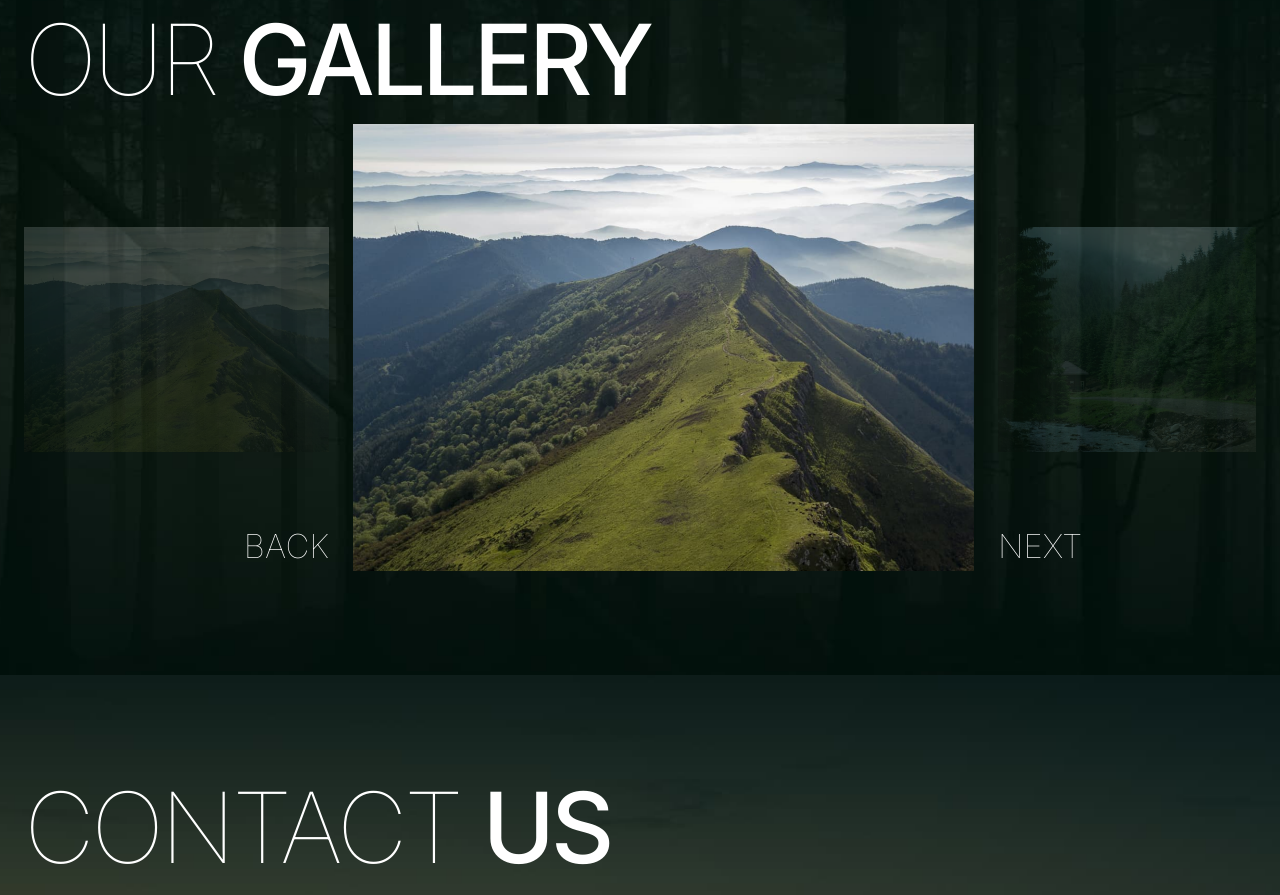
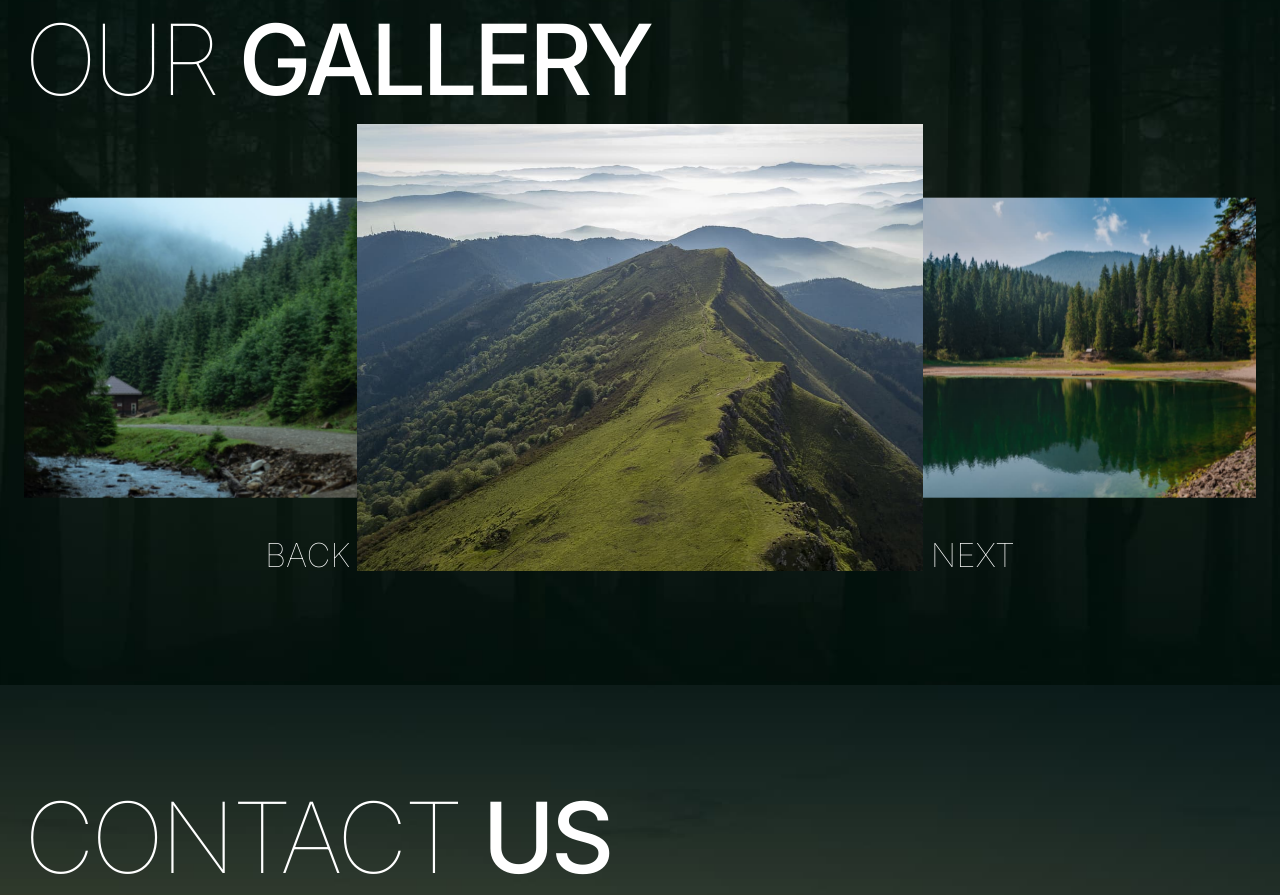
Before and after one commit to Olenteva74/next-carp-travel, a Next.js app: page / in a window 1280 px wide. Shown: the part 3260-4155 px from the top of the page. Built offline with nearby package versions, Linux system fonts and the light colour scheme.

Commit message:
update Slider

```diff
--- a/src/components/Gallery/Gallery.jsx
+++ b/src/components/Gallery/Gallery.jsx
@@ -13,7 +13,7 @@ export const Gallery = () => {
           <Title title={gallery.titleThin} titleAccent={gallery.titleMedium} />
         </div>
         <VerticalSwiper images={gallery.images} />
-        <Slider images={gallery.images} />
+        <Slider images={gallery.images} backButton={gallery.backButton} nextButton={gallery.nextButton} />
       </Container>
     </Section>
   );
--- a/src/components/Gallery/Slider.jsx
+++ b/src/components/Gallery/Slider.jsx
@@ -2,60 +2,70 @@
 import React, { useRef } from "react";
 import { Swiper, SwiperSlide } from "swiper/react";
 import "swiper/css";
-import "swiper/css/effect-fade";
-import "swiper/css/navigation";
-import { EffectFade, FreeMode, Navigation, A11y, Virtual } from "swiper/modules";
+import "swiper/css/effect-coverflow";
+import {
+  EffectCoverflow,
+  FreeMode,
+  A11y,
+  Virtual,
+} from "swiper/modules";
 import Image from "next/image";
+import { SliderButton } from "./SliderButton";
 
-export const Slider = ({images}) => {
+export const Slider = ({ images, backButton, nextButton }) => {
   const swiperRef = useRef();
+  const handleClickBack = () => {
+    swiperRef.current?.slidePrev();
+  };
+  const handleClickNext = () => {
+    swiperRef.current?.slideNext();
+  };
   return (
-    <div className="hidden md:flex h-[294px] xl:h-[447px]">
-      <div className="w-[120px] xl:w-[313px] flex flex-col justify-end">
-        <div className="opacity-20 w-[120px] xl:w-[305px] h-[87px] xl:h-[225px] mb-[47px] xl:mb-[70px]">
-         <Image src={images[0].url} width={120} height={87} alt={images[0].alt}/>
-        </div>
-        <div className="mb-[17px] xl:mb-0 text-[33px] font-thin text-end hover:opacity-40">
-          <button type="button" onClick={() => swiperRef.current?.slidePrev()}>
-            {" "}
-            BACK
-          </button>
-        </div>
-      </div>
-
-      <div className="grow px-6 w-[458px] h-[306px] xl:w-[669px] xl:h-[447px]">
+    <div>
+      <div className="hidden md:flex h-[306px] w-full xl:h-[447px]">
         <Swiper
           loop={true}
-          spaceBetween={10}
-          effect={"fade"}
-          modules={[EffectFade, FreeMode, Navigation, A11y, Virtual]}
-          navigation={true}
+          effect={"coverflow"}
+          grabCursor={true}
+          centeredSlides={true}
+          slidesPerView={2}
+          spaceBetween={100}
+          coverflowEffect={{
+            rotate: 0,
+            stretch: 0,
+            depth: 500,
+            modifier: 1,
+            slideShadows: false,
+          }}
+          modules={[EffectCoverflow, FreeMode, A11y, Virtual]}
           onBeforeInit={(swiper) => {
             swiperRef.current = swiper;
           }}
-          className="mySwiper"
         >
           {images.map((image, index) => {
             return (
               <SwiperSlide key={index} virtualIndex={index}>
-                <Image src={image.url} width={415} height={294} alt={image.alt}
-                 sizes="(max-width: 768px) 100vw, (max-width: 1280px) 50vw, 33vw" />
+                <Image
+                  src={image.url}
+                  width={460}
+                  height={306}
+                  alt={image.alt}
+                  sizes="(max-width: 768px) 100vw, (max-width: 1280px) 50vw, 33vw"
+                />
               </SwiperSlide>
-            )
+            );
           })}
         </Swiper>
       </div>
-
-      <div className="w-[120px] xl:w-[313px] flex flex-col justify-end">
-        <div className="opacity-20 w-full h-[87px] xl:h-[225px] mb-[47px] xl:mb-[70px]">
-         <Image src={images[2].url} alt={images[2].alt} width={120} height={87} />
-        </div>
-        <div className="mb-[17px] xl:mb-0 text-[33px] font-thin hover:opacity-40">
-          <button type="button" onClick={() => swiperRef.current?.slideNext()}>
-            {" "}
-            NEXT
-          </button>
-        </div>
+      <div className="flex justify-between w-[500px] xl:w-[750px] mx-auto relative top-[-40px] mb-[-40px]">
+        <SliderButton
+          name={backButton}
+          handleClick={handleClickBack}
+        />
+        <SliderButton
+          name={nextButton}
+          handleClick={handleClickNext}
+        />
       </div>
     </div>
   );
--- /dev/null
+++ b/src/components/Gallery/SliderButton.jsx
@@ -0,0 +1,11 @@
+export const SliderButton = ({ name, handleClick }) => {
+  return (
+    <button
+      type="button"
+      className="text-[33px] font-thin hover:outline"
+      onClick={handleClick}
+    >
+      {name}
+    </button>
+  );
+};
```
